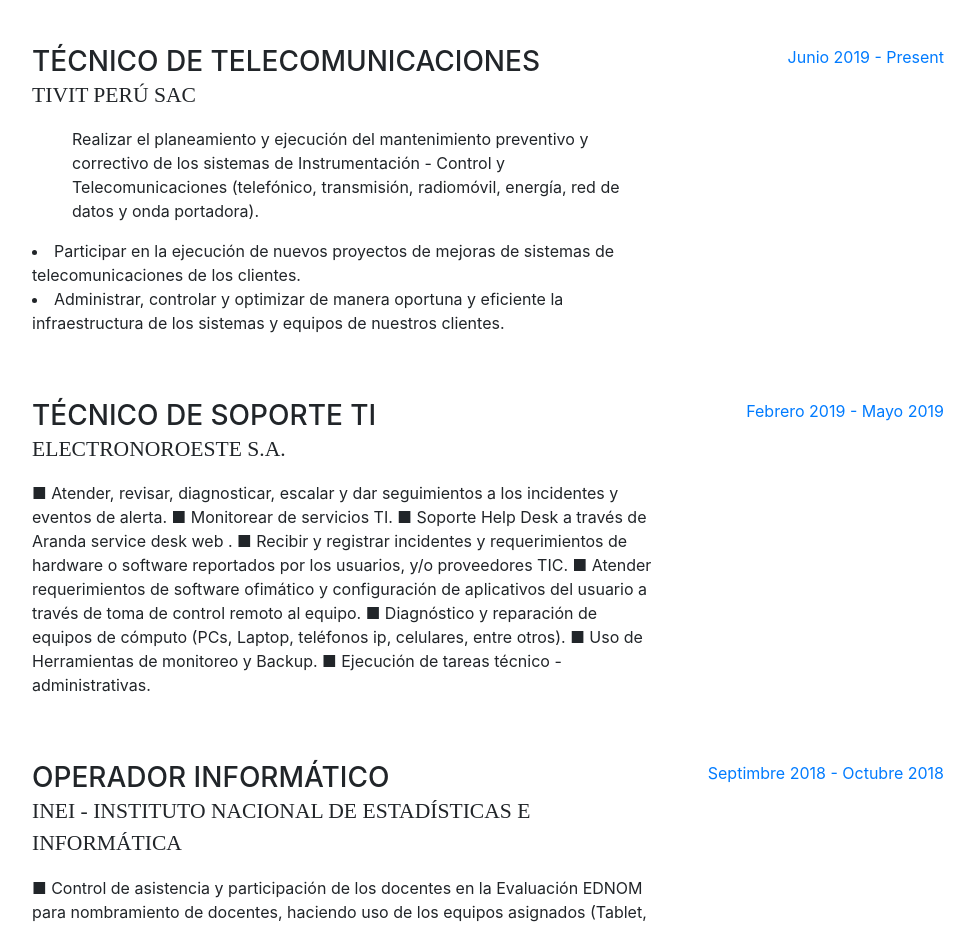
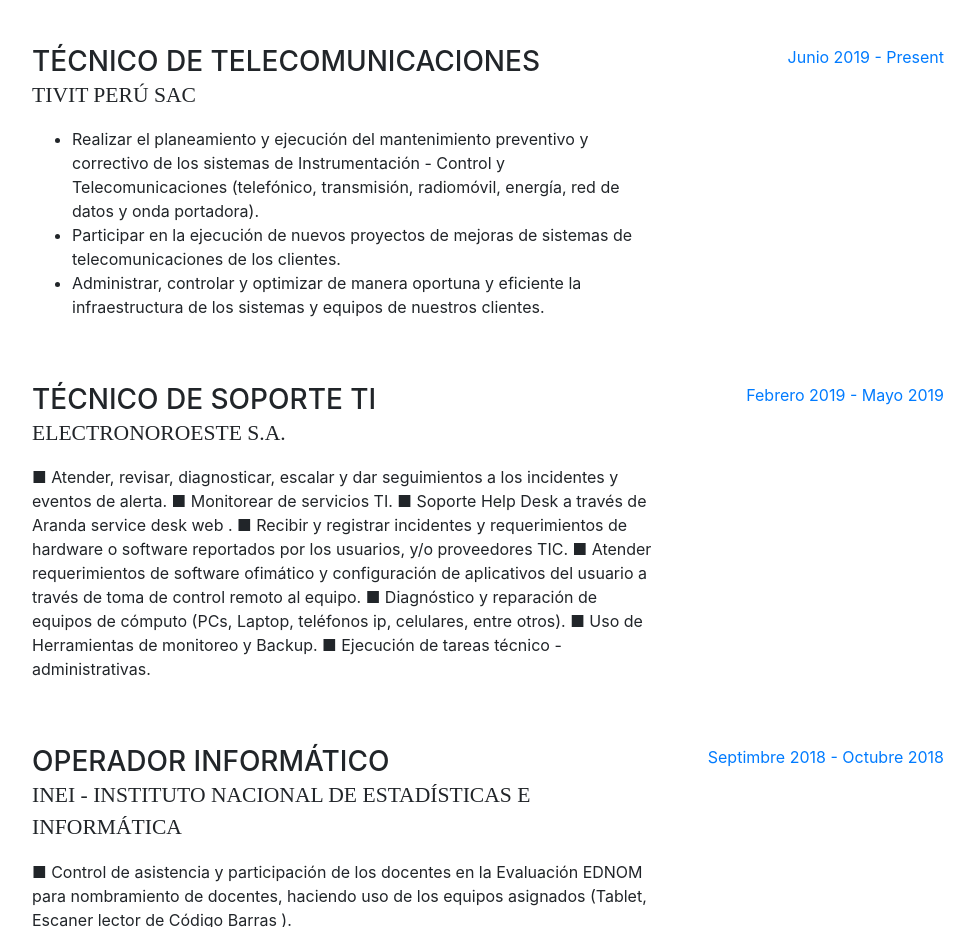
Before and after one commit to medardojs/medardojs.github.io, a website with bundled scripts: page index.html in a window 1280 px wide. Shown: the part 889-1816 px from the top of the page, without its empty margins (288-1263 px from the left). Built offline with nearby package versions, Linux system fonts and the light colour scheme; a web font is replaced by a local one.

Commit message:
Update index.html

```diff
--- a/index.html
+++ b/index.html
@@ -29,7 +29,7 @@
 
     <nav class="navbar navbar-expand-lg navbar-dark bg-primary fixed-top" id="sideNav">
       <a class="navbar-brand js-scroll-trigger" href="#page-top">
-        <span class="d-block d-lg-none">Start Bootstrap</span>
+        <span class="d-block d-lg-none">Menú</span>
         <span class="d-none d-lg-block">
           <img class="img-fluid img-profile rounded-circle mx-auto mb-2" src="img/profile.jpg" alt="">
         </span>
@@ -121,12 +121,13 @@
             <div class="resume-content mr-auto">
               <h3 class="mb-0">Técnico de Telecomunicaciones</h3>
               <div class="subheading mb-3">Tivit Perú SAC</div>
-              <p><ul type="disc">Realizar el planeamiento y ejecución del mantenimiento preventivo y correctivo de los
-                  sistemas de Instrumentación - Control y Telecomunicaciones (telefónico, transmisión, radiomóvil, energía, red de datos y onda portadora).<br></ul>
+              <ul><li type="disc">Realizar el planeamiento y ejecución del mantenimiento preventivo y correctivo de los
+                  sistemas de Instrumentación - Control y Telecomunicaciones (telefónico, transmisión, radiomóvil, energía,
+                   red de datos y onda portadora).<br></li>
                   <li type="disc">Participar en la ejecución de nuevos proyectos de mejoras de sistemas de telecomunicaciones
                   de los clientes.<br></li>
                   <li type="disc">Administrar, controlar y optimizar de manera oportuna y eficiente la infraestructura de los
-                  sistemas y equipos de nuestros clientes.</p></li>
+                  sistemas y equipos de nuestros clientes.</ul></li>
             </div>
             <div class="resume-date text-md-right">
               <span class="text-primary">Junio 2019 - Present</span>
```
